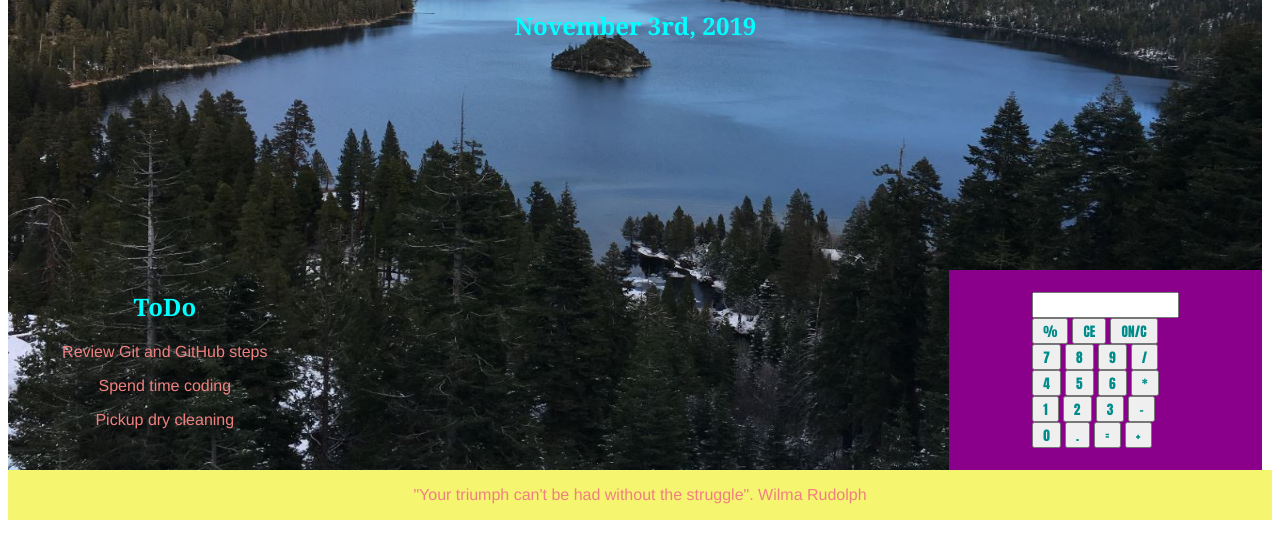
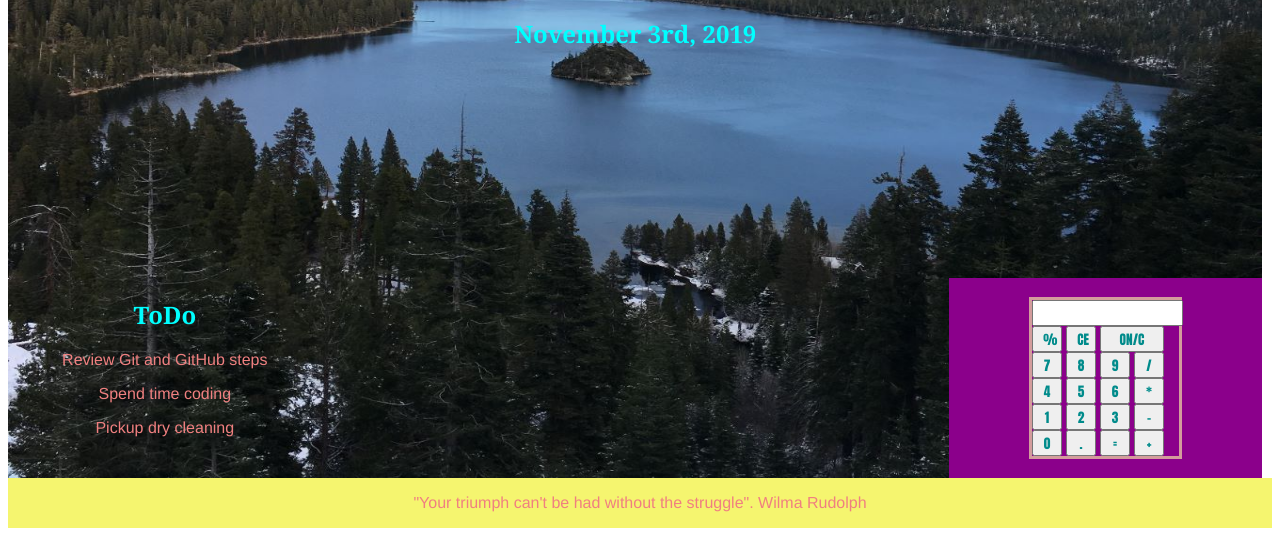
Before and after one commit to gnalle19/LCA_web101_Glenda_Nalle, a plain HTML site: page myPortfolio/src/dashboard.html in a window 1280 px wide. Shown: the part 416-952 px from the top of the page. Drawn offline with Linux system fonts and the light colour scheme; a script that the page names is missing.

Commit message:
Flexbox calculator and styling

```diff
--- a/myPortfolio/src/dashboard.html
+++ b/myPortfolio/src/dashboard.html
@@ -29,13 +29,13 @@
             </p>
         </div>
             <div id='calc-contain'>
-                <form name="calculator">
-                <input type="text" name="answer" />
+                <form id="calc-form" name="calculator">
+                <input id="display" type="text" name="answer" />
                   <br>
 
                   <input type="button" value=" % " onclick="calculator.answer.value += '%'" />
                   <input type="button" value=" CE " onclick="calculator.answer.value += 'CE'" />
-                  <input type="button" value=" ON/C " onclick="calculator.answer.value += 'ON/C'" />
+                  <input id="onbutton" type="button" value=" ON/C " onclick="calculator.answer.value += 'ON/C'" />
                   </br>
 
                   <input type="button" value=" 7 " onclick="calculator.answer.value += '7'" />
--- a/myPortfolio/styles/dashboard-style.css
+++ b/myPortfolio/styles/dashboard-style.css
@@ -1,5 +1,5 @@
 body {
-    display: flexbox;
+    display: grid;
 }
 
 header {
@@ -72,7 +72,20 @@ h2 {
 
 }
 
+#calc-form {
+    display:flexbox;
+    border: 3px solid rgb(211, 156, 156);
+}
+
+#display {
+    width: 97%;
+}
+
+#onbutton {
+    width: 4.78em;
+}
 input {
+    width: 30px;
     color: darkcyan;
     font-family: Impact, Haettenschweiler, 'Arial Narrow Bold', sans-serif;
     font-size: 45;
```
